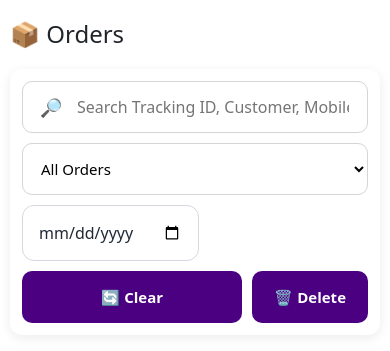
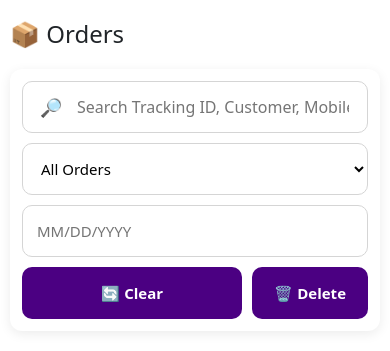
Before and after one commit to besttive1/besttive-site, a Flask app: page /admin/orders in a window 390 px wide. Shown: the top 351 px of the page. Run offline with Flask 3, Linux system fonts and the light colour scheme; the visitor is signed in with stand-in values (Sample User, id 1).

Commit message:
fix custom order date filter

```diff
--- a/templates/admin_orders.html
+++ b/templates/admin_orders.html
@@ -185,7 +185,7 @@
         ========================= */
 
         .order-filter-select,
-        .order-date-input {
+        .custom-date-display {
             height: 52px;
 
             border: 1px solid #d5d5d5;
@@ -208,8 +208,28 @@
             width: 190px;
         }
 
-        .order-date-input {
+        .custom-date-wrapper {
+            position: relative;
             width: 190px;
+            height: 52px;
+            flex: 0 0 190px;
+            flex-shrink: 0;
+        }
+
+        .custom-date-display {
+            width: 100%;
+            color: #1f2937;
+            cursor: pointer;
+        }
+
+        .hidden-real-date {
+            position: absolute;
+            width: 1px;
+            height: 1px;
+            opacity: 0;
+            pointer-events: none;
+            left: 0;
+            top: 0;
         }
 
 
@@ -429,7 +449,7 @@
             /* TODAY + DATE */
 
             .order-filter-select,
-            .order-date-input {
+            .custom-date-wrapper {
                 width: calc(50% - 5px);
 
                 flex:
@@ -499,25 +519,14 @@
         @media (max-width: 480px) {
 
             .order-filter-select,
-            .order-date-input {
+            .custom-date-wrapper {
                 width: 100%;
 
                 flex: 0 0 100%;
             }
 
         }
-        .order-date-filter {
-            height: 56px;
-            padding: 0 16px;
-            border: 1px solid #d5d8df;
-            border-radius: 12px;
-            background: #fff;
-            color: #1f2937;
-            font-size: 16px;
-            font-family: inherit;
-            box-sizing: border-box;
-            cursor: pointer;
-        }
+
 
     </style>
 
@@ -579,12 +588,23 @@
 
         <!-- SPECIFIC DATE -->
 
-        <input
-            type="date"
-            id="specificDateFilter"
-            class="order-date-filter"
-            onchange="filterOrders()"
-        >
+        <div class="custom-date-wrapper">
+
+            <input
+                type="text"
+                id="specificDateDisplay"
+                class="order-filter-select custom-date-display"
+                placeholder="MM/DD/YYYY"
+                readonly
+            >
+
+            <input
+                type="date"
+                id="specificDateFilter"
+                class="hidden-real-date"
+            >
+
+        </div>
 
         <!-- =========================
              CLEAR + DELETE
@@ -1075,6 +1095,12 @@
         );
 
 
+    const specificDateDisplay =
+        document.getElementById(
+            "specificDateDisplay"
+        );
+
+
     const orderRows =
         document.querySelectorAll(
             ".order-row"
@@ -1357,23 +1383,36 @@
        SPECIFIC DATE
     ========================= */
 
+    specificDateDisplay.addEventListener(
+        "click",
+        function() {
+
+            if (specificOrderDate.showPicker) {
+                specificOrderDate.showPicker();
+            } else {
+                specificOrderDate.focus();
+                specificOrderDate.click();
+            }
+        }
+    );
+
+
     specificOrderDate.addEventListener(
         "change",
         function() {
 
-
-            if (
-                specificOrderDate.value !== ""
-            ) {
-
-                orderDateFilter.value =
-                    "all";
-
-            }
-
+            if (specificOrderDate.value !== "") {
+                const dateParts = specificOrderDate.value.split("-");
+                specificDateDisplay.value =
+                    dateParts[1] + "/" +
+                    dateParts[2] + "/" +
+                    dateParts[0];
+                orderDateFilter.value = "all";
+            } else {
+                specificDateDisplay.value = "";
+            }
 
             filterOrders();
-
         }
     );
 
@@ -1393,6 +1432,9 @@
 
 
         specificOrderDate.value =
+            "";
+
+        specificDateDisplay.value =
             "";
 
 
```
